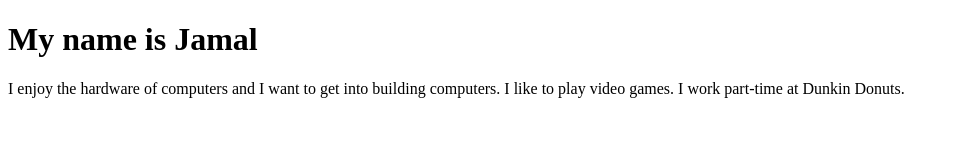
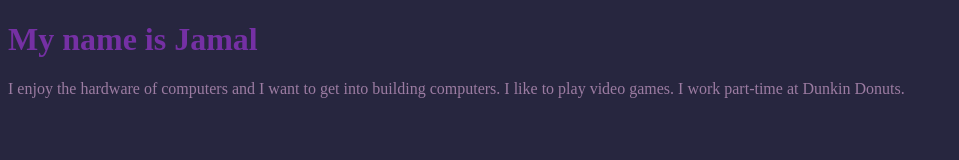
Before and after one commit to Umbranatica/umbranatica.github.io, a plain HTML site: page index.html in a window 1280 px wide. Shown: the whole page, without its empty margins (0-959 px from the left). Drawn offline with Linux system fonts and the light colour scheme.

Commit message:
Update index.html
Added #'s infront of color codes

```diff
--- a/index.html
+++ b/index.html
@@ -3,11 +3,11 @@
   <head>
     <title>My Personal Introduction</title>
     <style>
-      body {background-color:27263F;
+      body {background-color:#27263F;
       }
-      h1 {color:7530A4;
+      h1 {color:#7530A4;
       }
-      p {color:9C7CA2;
+      p {color:#9C7CA2;
       }
     </style>
   </head>
```
